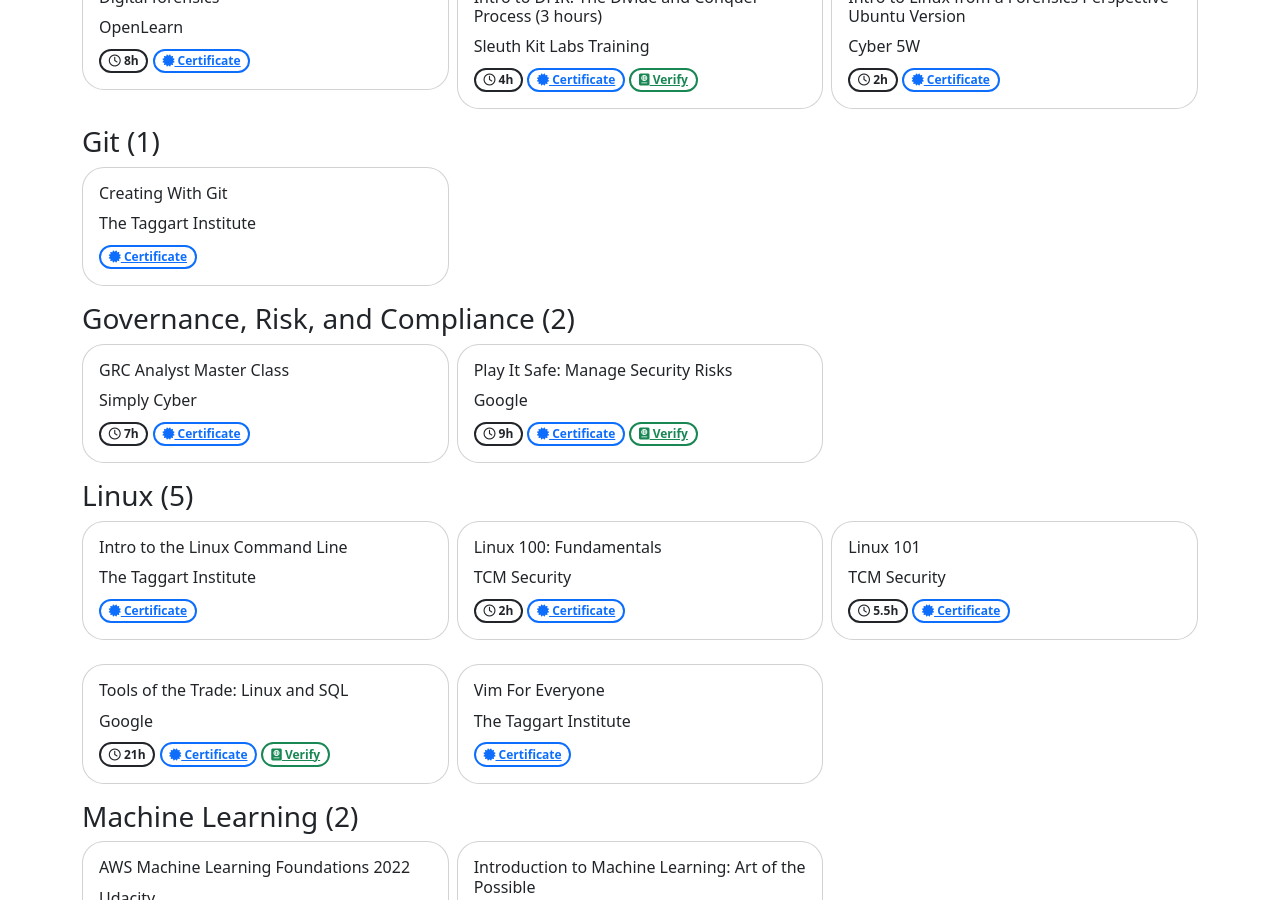
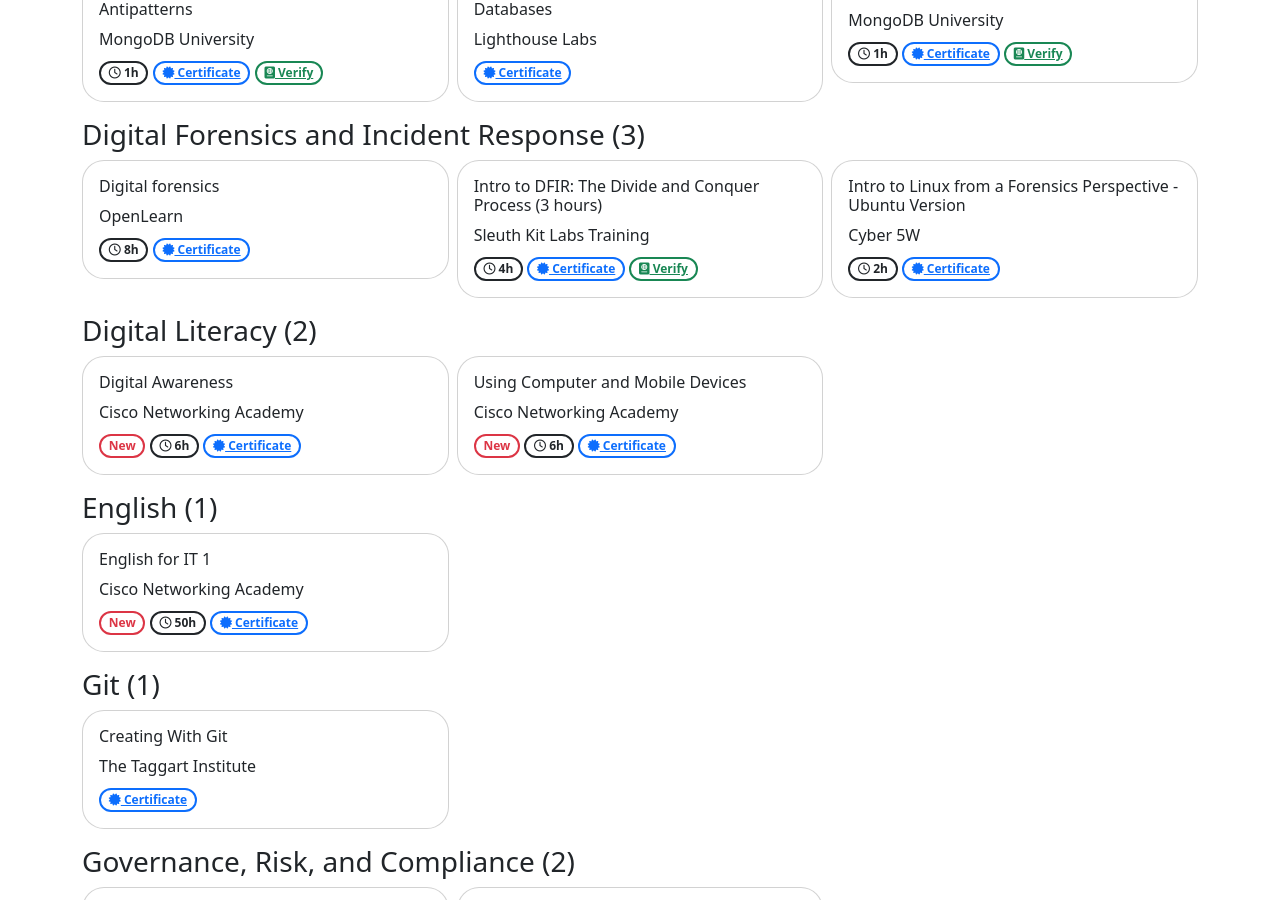
Before and after one commit to jeandecian/info, a Jekyll site: the page built from _pages/learning.md, in a window 1280 px wide and 900 px high, scrolled down 3583 px. Built offline with Jekyll 4.4.1, drawn with Linux system fonts in a browser that asks for light colours; nearby versions of some CDN libraries; some of the changed text lies outside the part shown.

Commit message:
add september 2025 learnings

```diff
--- a/_data/learning.yml
+++ b/_data/learning.yml
@@ -205,12 +205,48 @@
   certificate-extension: pdf
   certificate-verification-url:
 
+- name: Digital Awareness
+  topic: Digital Literacy
+  provider: Cisco Networking Academy
+  hours: 6
+  date: 2025-09-30
+  certificate-id: cisco-networking-academy_digital-awareness
+  certificate-extension: pdf
+  certificate-verification-url:
+
 - name: Digital forensics
   topic: Digital Forensics and Incident Response
   provider: OpenLearn
   hours: 8
   date: 2025-02-15
   certificate-id: openlearn_digital-forensics
+  certificate-extension: pdf
+  certificate-verification-url:
+
+- name: Endpoint Security
+  topic: Cybersecurity
+  provider: Cisco Networking Academy
+  hours: 27
+  date: 2025-09-30
+  certificate-id: cisco-networking-academy_endpoint-security
+  certificate-extension: pdf
+  certificate-verification-url:
+
+- name: Engaging Stakeholders for Success
+  topic: Stakeholder Management
+  provider: Cisco Networking Academy
+  hours: 3
+  date: 2025-09-30
+  certificate-id: cisco-networking-academy_engaging-stakeholders-for-success
+  certificate-extension: pdf
+  certificate-verification-url:
+
+- name: English for IT 1
+  topic: English
+  provider: Cisco Networking Academy
+  hours: 50
+  date: 2025-09-30
+  certificate-id: cisco-networking-academy_english-for-it-1
   certificate-extension: pdf
   certificate-verification-url:
 
@@ -583,6 +619,15 @@
   certificate-extension: pdf
   certificate-verification-url:
 
+- name: Operating Systems Basics
+  topic: Computing
+  provider: Cisco Networking Academy
+  hours: 12
+  date: 2025-09-30
+  certificate-id: cisco-networking-academy_operating-systems-basics
+  certificate-extension: pdf
+  certificate-verification-url:
+
 - name: "Play It Safe: Manage Security Risks"
   topic: Governance, Risk, and Compliance
   provider: Google
@@ -772,6 +817,15 @@
   certificate-extension: pdf
   certificate-verification-url: https://verify.skilljar.com/c/
 
+- name: Using Computer and Mobile Devices
+  topic: Digital Literacy
+  provider: Cisco Networking Academy
+  hours: 6
+  date: 2025-09-30
+  certificate-id: cisco-networking-academy_using-computer-and-mobile-devices
+  certificate-extension: pdf
+  certificate-verification-url:
+
 - name: Using Fields (eLearning)
   topic: Splunk
   provider: Splunk
```
Also changed, not shown: 6 other files.
